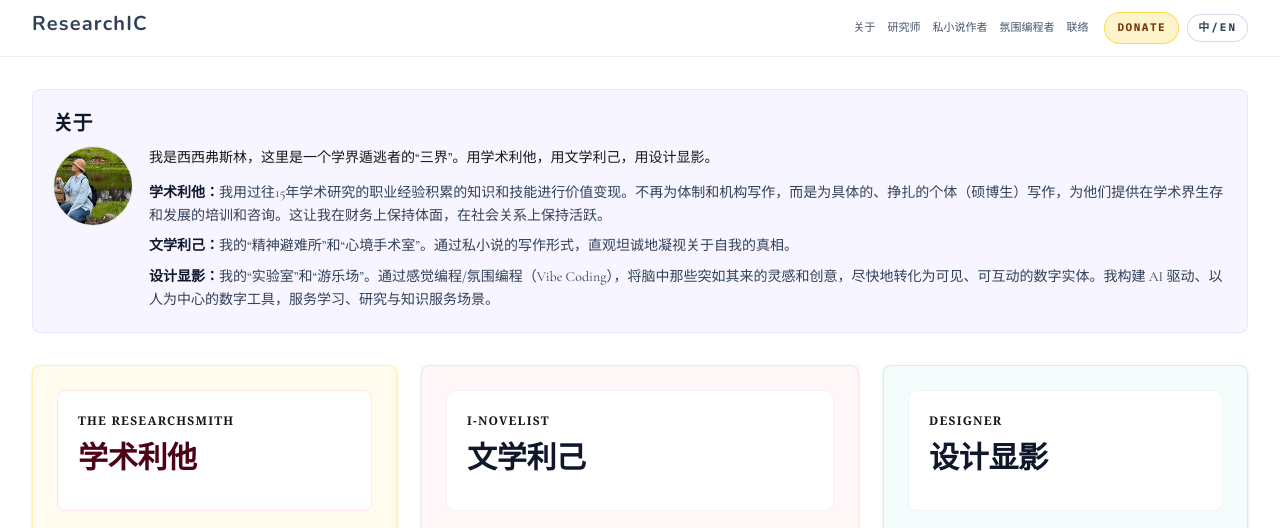
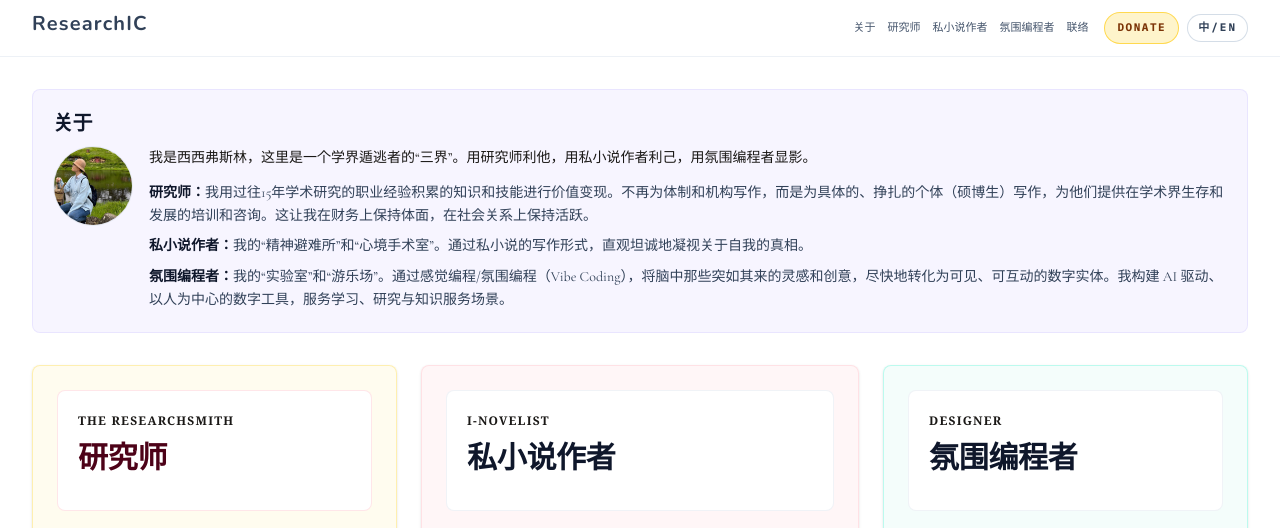
Before and after one commit to linsharon/linsharon, a Next.js app in the folder retro-paper-site/: page / in a window 1280 px wide. Shown: the top 528 px of the page. Built offline with nearby package versions, Linux system fonts and the light colour scheme.

Commit message:
content: rename zh section titles

```diff
--- a/retro-paper-site/src/components/AboutPanel.tsx
+++ b/retro-paper-site/src/components/AboutPanel.tsx
@@ -15,18 +15,18 @@ export default function AboutPanel({ lang }: AboutPanelProps) {
           </div>
           {lang === "zh" ? (
             <div className="space-y-3 text-sm leading-relaxed text-slate-700">
-              <p>我是西西弗斯林，这里是一个学界遁逃者的“三界”。用学术利他，用文学利己，用设计显影。</p>
+              <p>我是西西弗斯林，这里是一个学界遁逃者的“三界”。用研究师利他，用私小说作者利己，用氛围编程者显影。</p>
               <ul className="space-y-2">
                 <li>
-                  <span className="font-semibold text-slate-900">学术利他：</span>
+                  <span className="font-semibold text-slate-900">研究师：</span>
                   我用过往15年学术研究的职业经验积累的知识和技能进行价值变现。不再为体制和机构写作，而是为具体的、挣扎的个体（硕博生）写作，为他们提供在学术界生存和发展的培训和咨询。这让我在财务上保持体面，在社会关系上保持活跃。
                 </li>
                 <li>
-                  <span className="font-semibold text-slate-900">文学利己：</span>
+                  <span className="font-semibold text-slate-900">私小说作者：</span>
                   我的“精神避难所”和“心境手术室”。通过私小说的写作形式，直观坦诚地凝视关于自我的真相。
                 </li>
                 <li>
-                  <span className="font-semibold text-slate-900">设计显影：</span>
+                  <span className="font-semibold text-slate-900">氛围编程者：</span>
                   我的“实验室”和“游乐场”。通过感觉编程/氛围编程（Vibe Coding），将脑中那些突如其来的灵感和创意，尽快地转化为可见、可互动的数字实体。我构建 AI 驱动、以人为中心的数字工具，服务学习、研究与知识服务场景。
                 </li>
               </ul>
--- a/retro-paper-site/src/components/BookProgress.tsx
+++ b/retro-paper-site/src/components/BookProgress.tsx
@@ -369,7 +369,7 @@ export default function BookProgress({ lang }: BookProgressProps) {
       <header id="researchsmith" className="rounded-lg border border-rose-200/50 bg-white p-5 scroll-mt-24">
         <p className="text-xs font-semibold uppercase tracking-widest text-rose-900/60">The Researchsmith</p>
         <h2 className="mt-2 text-lg font-semibold text-rose-950">
-          {lang === "zh" ? "学术利他" : "Assist researchers to achieve better processes and outcomes."}
+          {lang === "zh" ? "研究师" : "Assist researchers to achieve better processes and outcomes."}
         </h2>
       </header>
 
--- a/retro-paper-site/src/components/DesignPanel.tsx
+++ b/retro-paper-site/src/components/DesignPanel.tsx
@@ -234,7 +234,7 @@ export default function DesignPanel({ lang }: DesignPanelProps) {
       <header className="rounded-lg border border-slate-200/50 bg-white p-5">
         <p className="text-xs font-semibold uppercase tracking-widest text-slate-600">Designer</p>
         <h2 className="mt-2 text-lg font-semibold text-slate-900">
-          {lang === "zh" ? "设计显影" : "The Digital Manifestation of Creativity"}
+          {lang === "zh" ? "氛围编程者" : "The Digital Manifestation of Creativity"}
         </h2>
       </header>
 
--- a/retro-paper-site/src/components/INovelPanel.tsx
+++ b/retro-paper-site/src/components/INovelPanel.tsx
@@ -5,7 +5,7 @@ type INovelPanelProps = {
 };
 
 export default function INovelPanel({ lang }: INovelPanelProps) {
-  const title = lang === "zh" ? "文学利己" : "Towards a better understanding of self via writing.";
+  const title = lang === "zh" ? "私小说作者" : "Towards a better understanding of self via writing.";
   const coverSrc = lang === "zh" ? "/images/image10.png" : "/images/image9.png";
 
   return (
```
